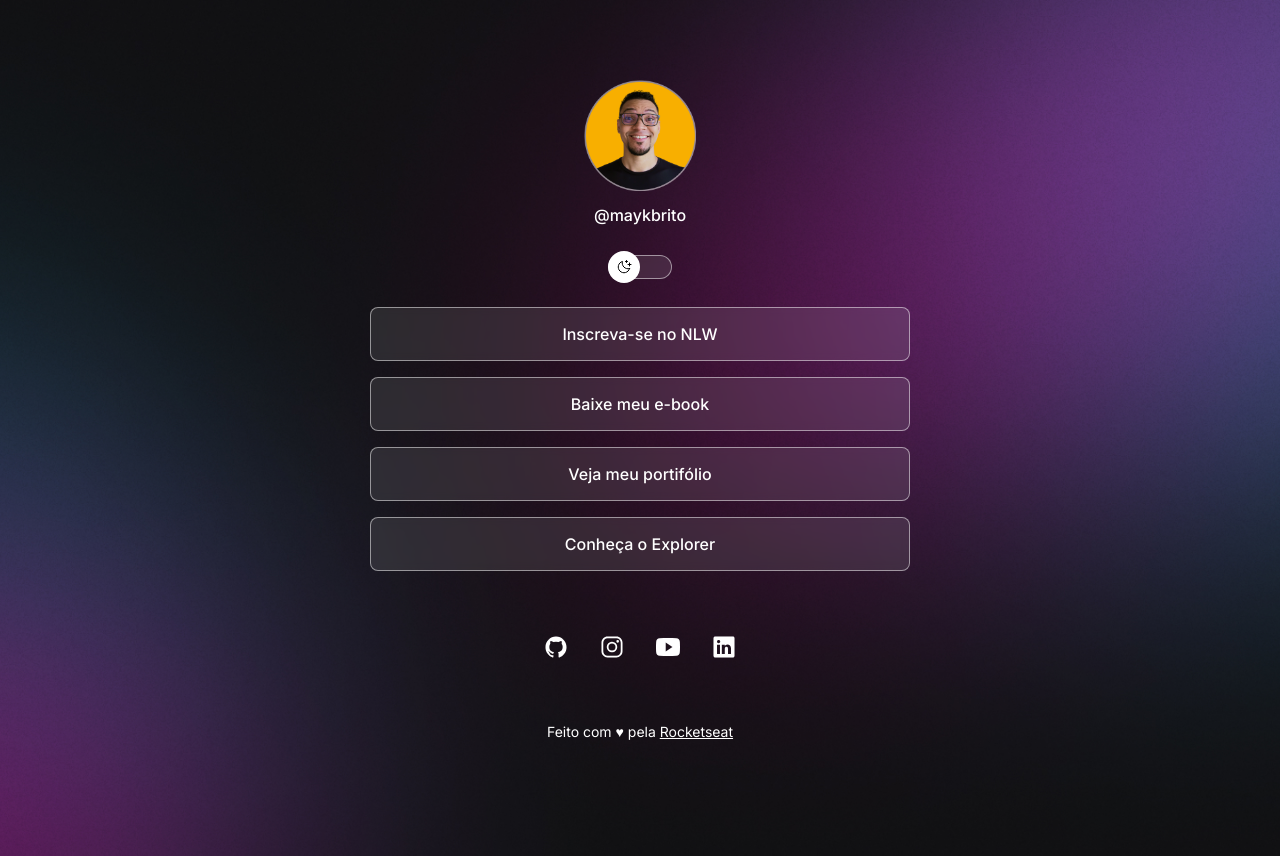
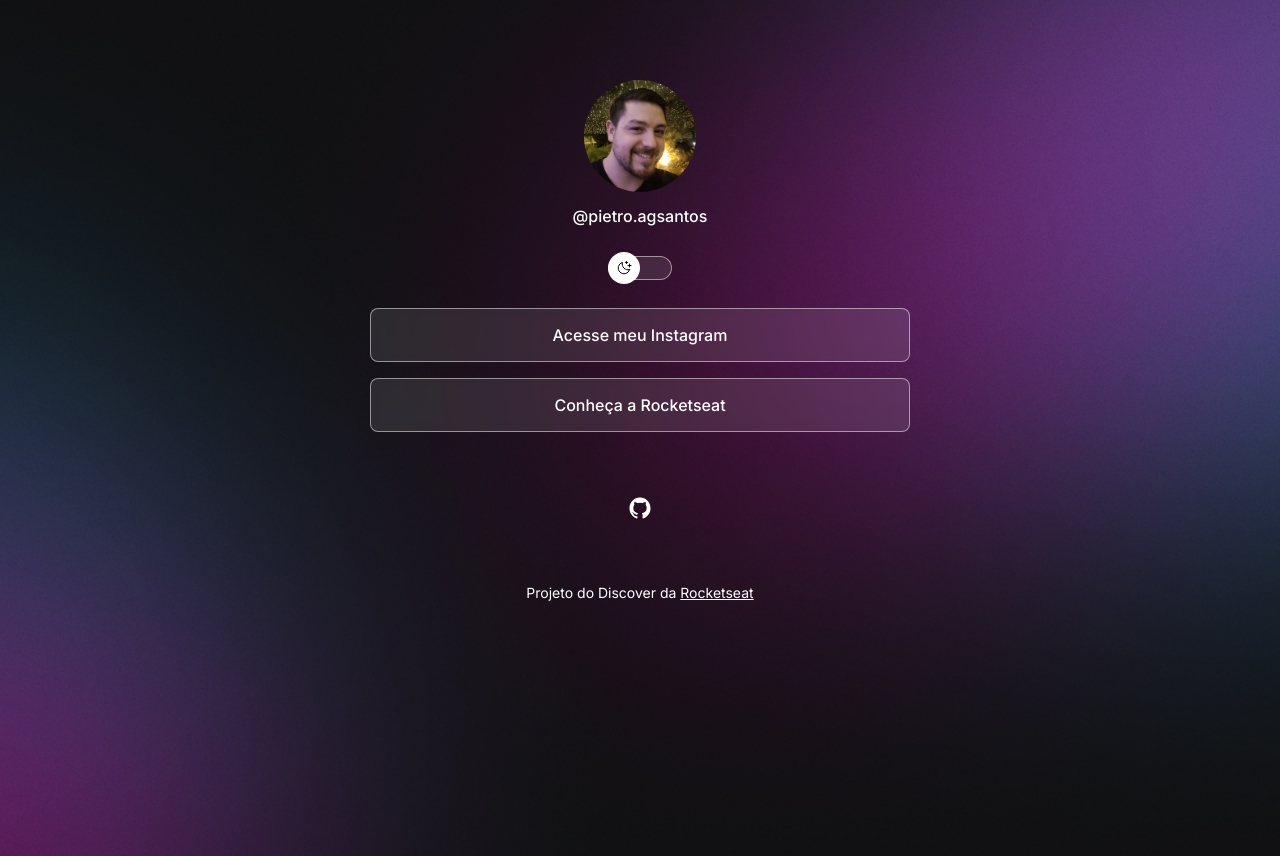
Before and after one commit to PietroAS/DevLinks, a plain HTML site: page index.html in a window 1280 px wide. Drawn offline with nearby package versions, Linux system fonts and the light colour scheme.

Commit message:
adapted to my Information and links

```diff
--- a/index.html
+++ b/index.html
@@ -16,10 +16,10 @@
     <div id="container">
       <div id="profile">
         <img
-          src="./assets/avatar.png"
-          alt="Imagem de usuario, Mayk brito. Com barba, oculos e camiseta preta. Fundo amarelo"
+          src="./assets/pi-dark2.jpg"
+          alt="Imagem de usuario, Pietro. Com barba, blusa preta. Fundo decorado com luzes"
         />
-        <p>&#64;maykbrito</p>
+        <p>&#64;pietro.agsantos</p>
       </div>
       <div id="switch" onclick="toggleMode()">
         <button></button>
@@ -27,28 +27,23 @@
       </div>
       <ul>
         <li>
-          <a href="#" tabindex="_blank">Inscreva-se no NLW</a>
+          <a href="https://www.instagram.com/pietro.agsantos/" target="_blank"
+            >Acesse meu Instagram</a
+          >
         </li>
         <li>
-          <a href="#" tabindex="_blank">Baixe meu e-book</a>
-        </li>
-        <li>
-          <a href="#" tabindex="_blank">Veja meu portifólio</a>
-        </li>
-        <li>
-          <a href="#" tabindex="_blank">Conheça o Explorer</a>
+          <a href="https://app.rocketseat.com.br/discover" target="._blank"
+            >Conheça a Rocketseat</a
+          >
         </li>
       </ul>
 
       <div id="social-links">
         <ion-icon name="logo-github"></ion-icon>
-        <ion-icon name="logo-instagram"></ion-icon>
-        <ion-icon name="logo-youtube"></ion-icon>
-        <ion-icon name="logo-linkedin"></ion-icon>
       </div>
 
       <footer>
-        Feito com ♥ pela
+        Projeto do Discover da
         <a target="_blank" href="https://www.rocketseat.com.br/">Rocketseat</a>
       </footer>
     </div>
--- a/script.js
+++ b/script.js
@@ -8,17 +8,17 @@ function toggleMode() {
   //alterar imagem
   if (html.classList.contains("light")) {
     ///se for light, imagem 1
-    img.setAttribute("src", "./assets/avatar-light.png")
+    img.setAttribute("src", "./assets/pi-light2.jpg")
     img.setAttribute(
       "alt",
-      "Imagem de usuario, Mayk brito. Com barba, oculos escuros e jaqueta preta. Fundo colorido"
+      "Imagem de usuario, Pietro. Com barba, blusa vermelha. ao céu aberto"
     )
   } else {
     ///se não, imagem 2
-    img.setAttribute("src", "./assets/avatar.png")
+    img.setAttribute("src", "./assets/pi-dark2.jpg")
     img.setAttribute(
       "alt",
-      "Imagem de usuario, Mayk brito. Com barba, oculos e camiseta preta. Fundo amarelo"
+      "Imagem de usuario, Pietro. Com barba, blusa preta. Fundo decorado com luzes"
     )
   }
 }
--- a/style.css
+++ b/style.css
@@ -66,7 +66,10 @@ ajustar a centralização, utilizando a margem
 
 #profile img {
   width: 112px;
+  aspect-ratio: 1;
+  object-fit: cover;
   margin-bottom: 8px;
+  border-radius: 50%;
 }
 
 #profile p {
```
Also changed, not shown: assets/pi-dark2.jpg (added), assets/pi-light2.jpg (added).
